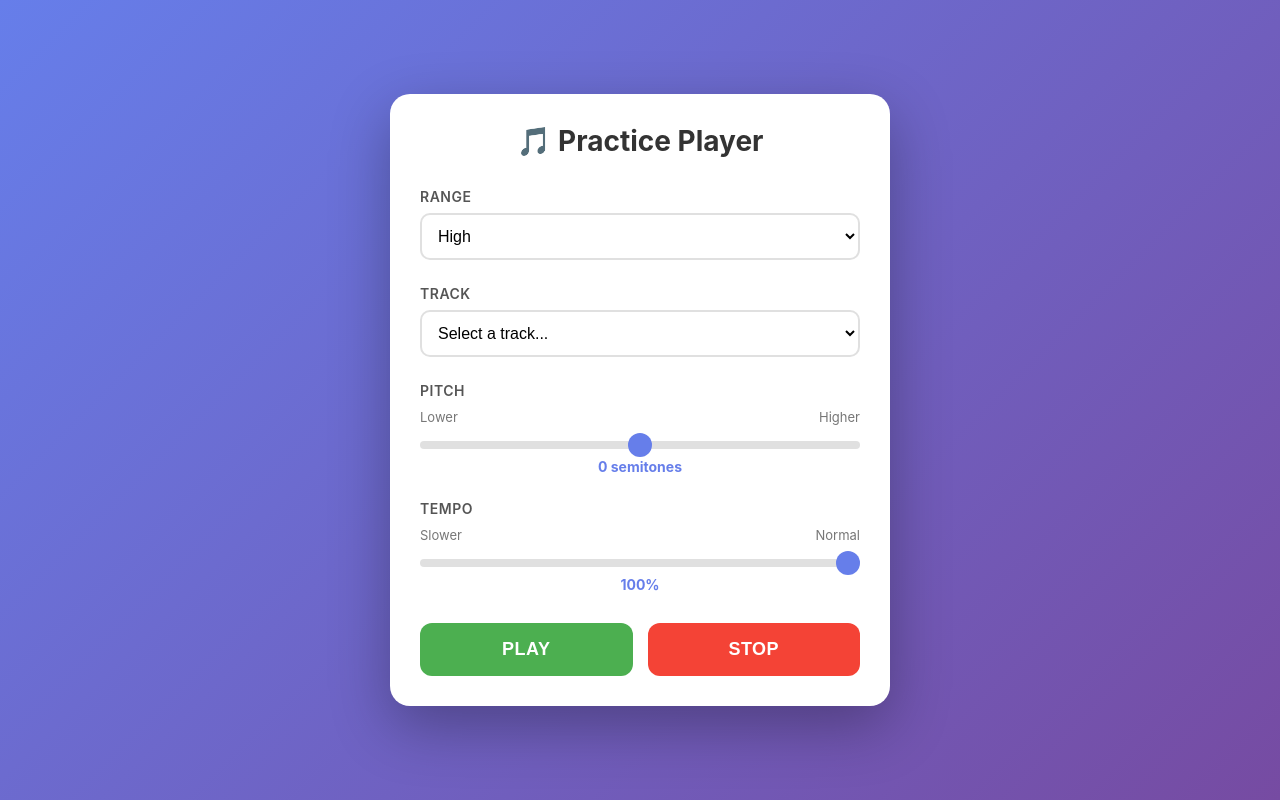
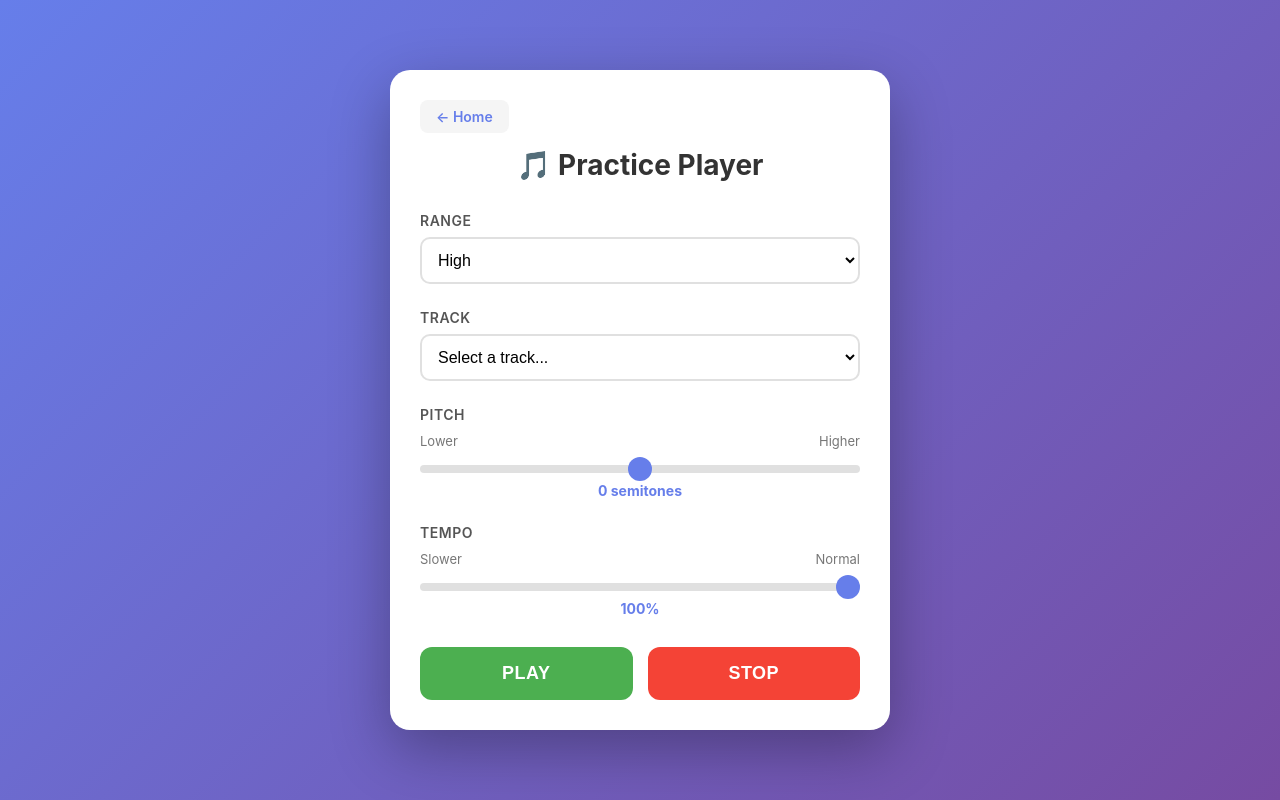
Before and after one commit to YearyTheory/exercise-player, a plain HTML site: page player.html in a window 1280 px wide. Drawn offline with nearby package versions, Linux system fonts and the light colour scheme.

Commit message:
Update player.html
Added a Home button

```diff
--- a/player.html
+++ b/player.html
@@ -35,6 +35,28 @@
             margin-bottom: 30px;
             text-align: center;
             font-size: 28px;
+        }
+
+        .header {
+            position: relative;
+            margin-bottom: 30px;
+        }
+
+        .home-btn {
+            display: inline-block;
+            padding: 8px 16px;
+            background: #f5f5f5;
+            color: #667eea;
+            text-decoration: none;
+            border-radius: 8px;
+            font-size: 14px;
+            font-weight: 600;
+            transition: background 0.3s;
+            margin-bottom: 15px;
+        }
+
+        .home-btn:hover {
+            background: #e0e0e0;
         }
 
         .control-group {
@@ -213,7 +235,10 @@
 </head>
 <body>
     <div class="container">
-        <h1>🎵 Practice Player</h1>
+        <div class="header">
+            <a href="index.html" class="home-btn">← Home</a>
+            <h1>🎵 Practice Player</h1>
+        </div>
 
         <div class="control-group" id="rangeGroup">
             <label for="range">Range</label>
```
